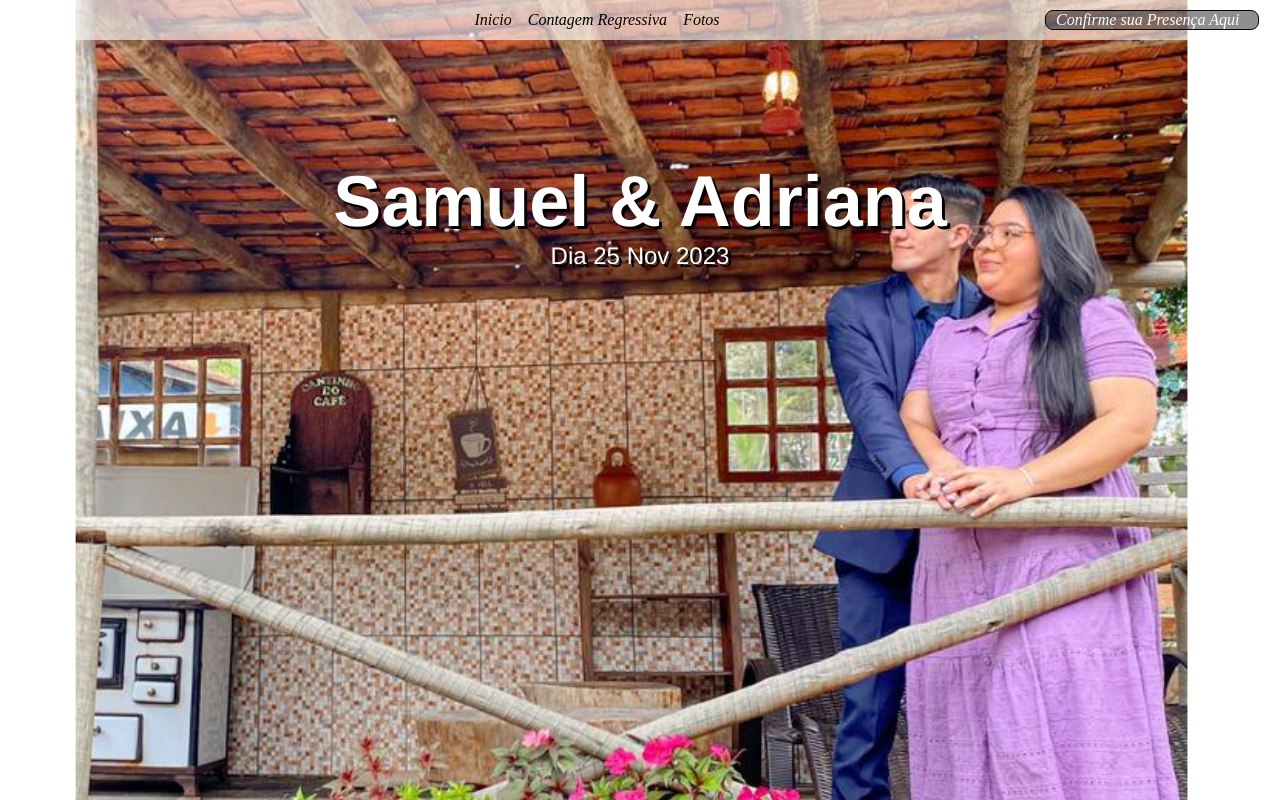
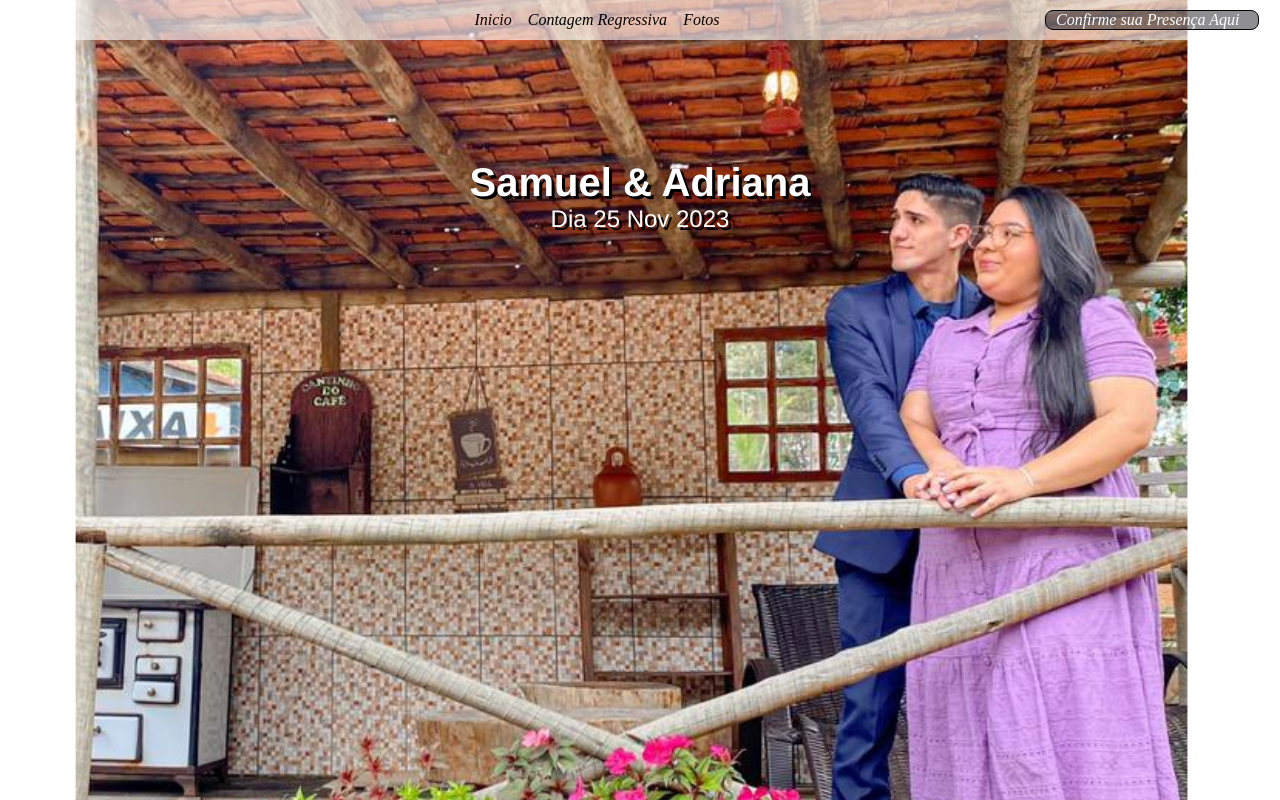
Before and after one commit to SamuelLopes-216/noivado, a React (Create React App) app: page / in a window 1280 px wide. Shown: the top 800 px of the page. Built offline with nearby package versions, Linux system fonts and the light colour scheme.

Commit message:
Update App.css

```diff
--- a/src/App.css
+++ b/src/App.css
@@ -2,7 +2,7 @@
   background-image: url(../public/updadte-s&a.jpg);
   min-height: 100vh;
   background-size: cover;
-  background-position: center;
+  background-position: right;
   background-attachment: fixed ;
   display: flex;
   justify-content: center;
@@ -30,7 +30,7 @@
 
 .name{
   min-height: 60vh;
-  min-width: 47%;
+  min-width: 30%;
   display: flex;
   justify-content: center;
   align-items: top;
@@ -46,7 +46,7 @@
 }
 h1{
   display: inline-block;
-  font-size: 4.5rem;
+  font-size: 2.5rem;
 }
 p{
   display: block;
```
